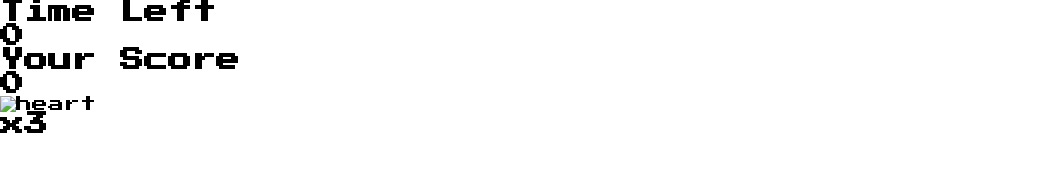
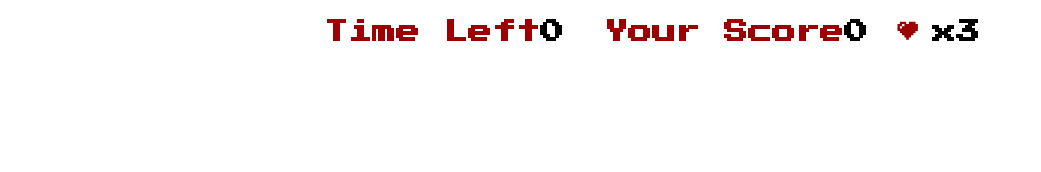
Before and after one commit to nicoletsingas/Detona-Ralph-Game, a website built with Vite: page index.html in a window 1280 px wide. Shown: the whole page, without its empty margins (0-1041 px from the left). Built offline with nearby package versions, Linux system fonts and the light colour scheme.

Commit message:
Criado base de estilização do menu

```diff
--- a/index.html
+++ b/index.html
@@ -2,24 +2,25 @@
 <html lang="en">
   <head>
     <meta charset="UTF-8" />
-    <link rel="icon" type="image/svg+xml" href="/vite.svg" />
+    <link rel="icon" type="image/svg+xml" href="src/assets/detona-ralph-fivecon.webp" />
     <meta name="viewport" content="width=device-width, initial-scale=1.0" />
-    <title>Vite App</title>
+    <title>Detona Ralph</title>
     <link rel="stylesheet" href="src/styles/style.css">
+    <link rel="stylesheet" href="src/styles/main.css">
   </head>
   <body>
-    <main class="container">
-      <section class="menu">
-        <div class="menu-time">
+    <main class="container flexbox">
+      <section class="menu flexbox gap">
+        <div class="menu-time flexbox">
           <h2 class="red-text">Time Left</h2>
           <h2>0</h2>
         </div>
-        <div class="menu-score">
+        <div class="menu-score flexbox">
           <h2 class="red-text">Your Score</h2>
           <h2>0</h2>
         </div>
-        <div class="menu-lives">
-          <img src="" alt="heart">
+        <div class="menu-lives flexbox">
+          <img src="src/assets/lives-heart.svg" alt="heart">
           <h2>x3</h2>
         </div>
       </section>
--- a/src/styles/main.css
+++ b/src/styles/main.css
@@ -0,0 +1,26 @@
+.flexbox{
+  display: flex;
+  flex-direction: row;
+  align-items: center;
+  justify-content:center;
+}
+
+.flexbox-column{
+  display: flex;
+  flex-direction: column;
+  align-items: center;
+  justify-content:center;
+}
+
+.gap{
+  gap: 40px;
+}
+
+.menu{
+  width: 100%;
+  margin-top: 20px;
+}
+
+.red-text {
+  color: #9C0000;
+}
```
Also changed, not shown: src/assets/detona-ralph-fivecon.webp (added), src/assets/lives-heart.svg (added).
